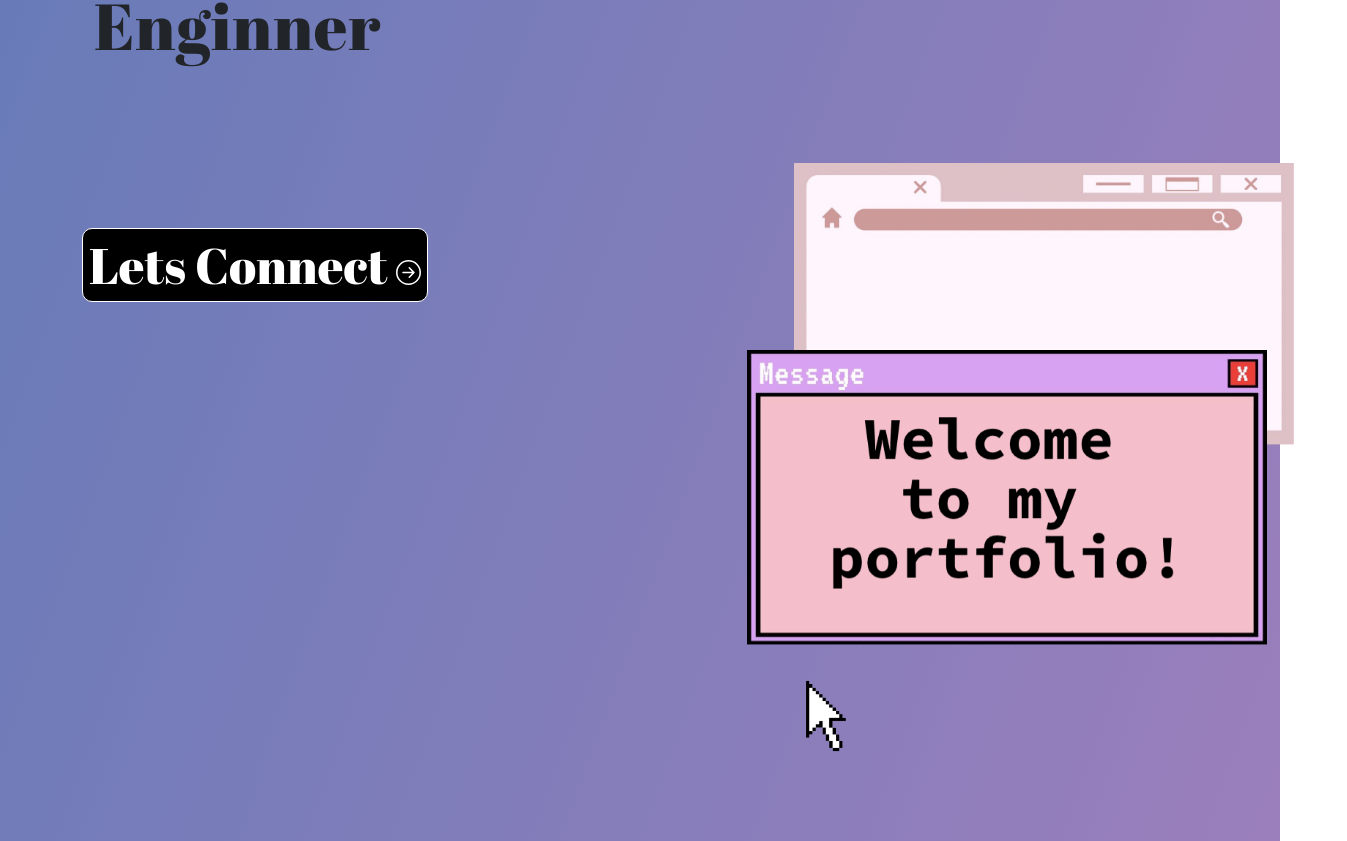
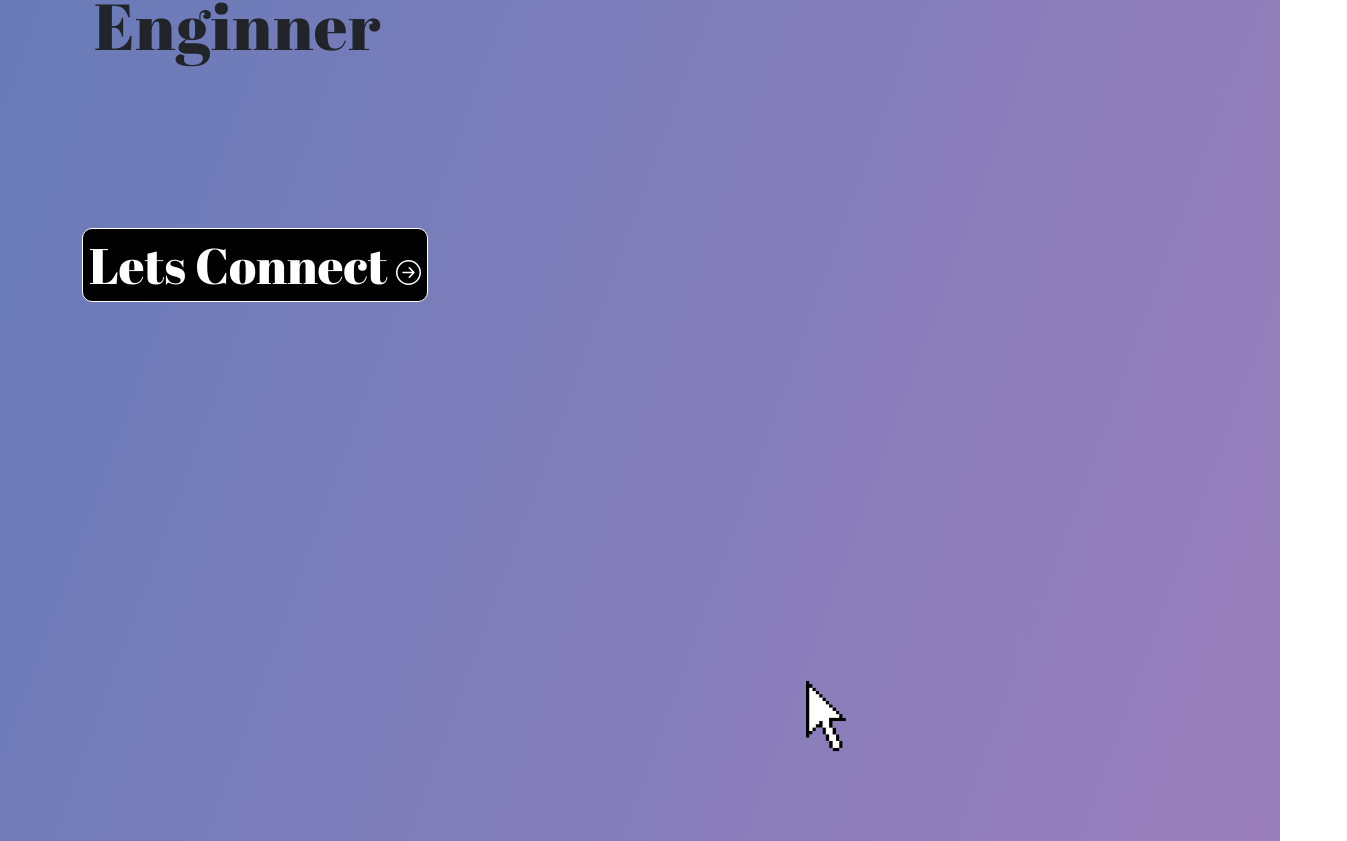
Before and after one commit to ddanieela1/portfolio-c, a React (Vite) app: page / in a window 1280 px wide. Shown: the part 415-1256 px from the top of the page, 1347 px wide, since content can reach past the window. Built offline with nearby package versions, Linux system fonts and the light colour scheme.

Commit message:
updated banner

```diff
--- a/src/components/Banner.jsx
+++ b/src/components/Banner.jsx
@@ -63,7 +63,7 @@ export const Banner = () => {
                 <h1 className="intro">{`Hi I'm a `}<span className="wrap">{textDisplayed}</span> </h1>
 
 
-                <img src={'/webpage.jpeg'} className="webpage" alt="Window Img" />
+                {/* <img src={'/webpage.jpeg'} className="webpage" alt="Window Img" /> */}
 
                 </Container>
 
@@ -75,7 +75,7 @@ export const Banner = () => {
                 </Col>
                 <Col className="decoration" xs={12} md={6} xl={5}>
                     <img src={'/cursor.png'} className="cursor" alt="HeaderImg" />
-                    <img src={'/window1.png'} className="window" alt="Window Img" />
+                    {/* <img src={'/window1.png'} className="window" alt="Window Img" /> */}
                 </Col>
             </Row>
         </Container>
```
